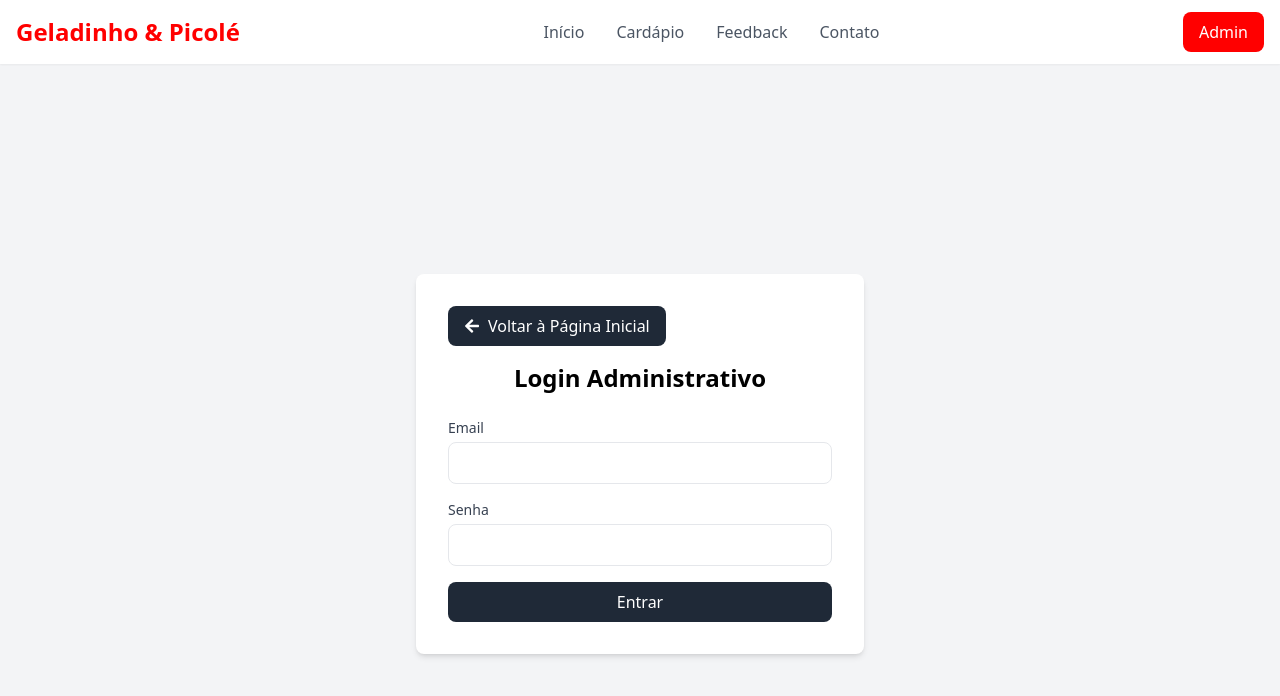
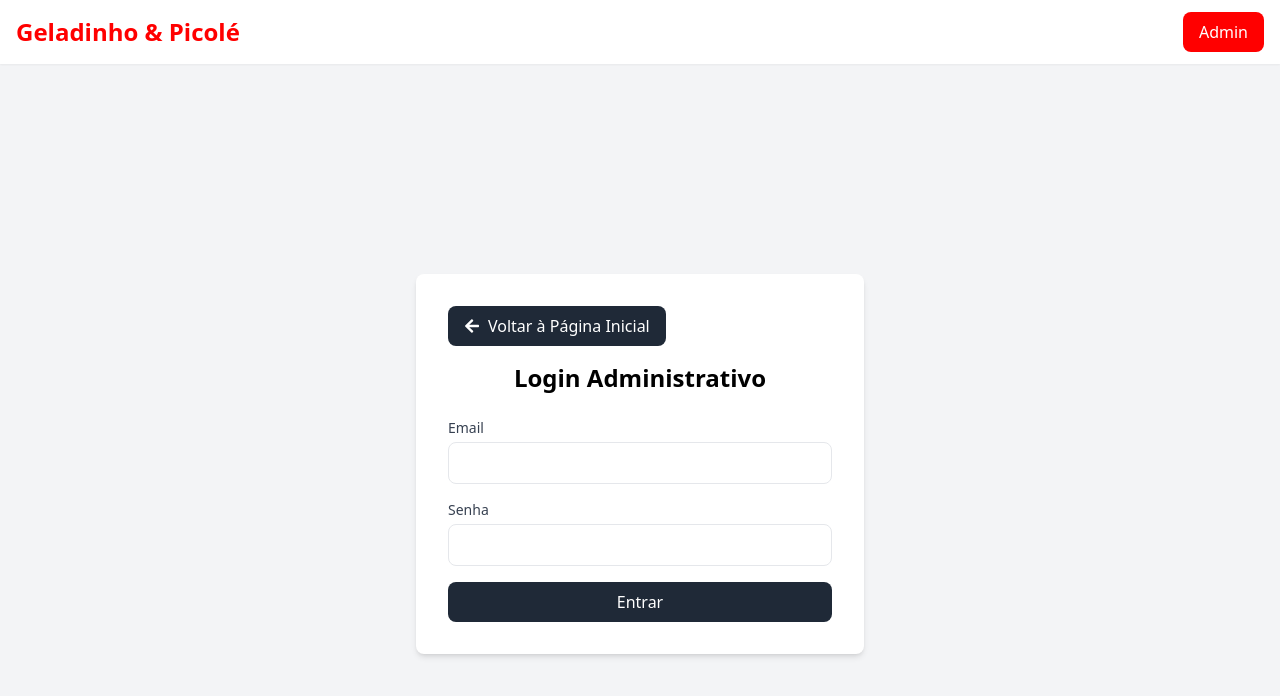
Before and after one commit to KaikSAlves/projeto-desenvolvimento-web-frontend, a React (Vite) app: page /admin/login in a window 1280 px wide. Shown: the top 696 px of the page. Built offline with nearby package versions, Linux system fonts and the light colour scheme.

Commit message:
Primeiro commit: Adicionando projeto frontend

```diff
--- a/src/components/Header/Header.jsx
+++ b/src/components/Header/Header.jsx
@@ -1,9 +1,11 @@
 import { useState } from 'react';
-import { Link } from 'react-router-dom';
+import { Link, useLocation } from 'react-router-dom';
 import NavLink from './NavLink';
 
 const Header = () => {
   const [isMenuOpen, setIsMenuOpen] = useState(false);
+  const location = useLocation();
+  const isAdminPage = location.pathname.startsWith('/admin');
 
   const scrollToCardapio = () => {
     document.getElementById('cardapio').scrollIntoView({
@@ -23,6 +25,7 @@
           </h1>
 
           {/* Menu Desktop */}
+          {!isAdminPage && (
             <nav className="hidden md:block">
               <ul className="flex space-x-8">
                 <NavLink href="#inicio">Início</NavLink>
@@ -39,6 +42,7 @@
                 <NavLink href="#contato">Contato</NavLink>
               </ul>
             </nav>
+          )}
 
           {/* Botão Admin */}
           <Link
@@ -82,6 +86,8 @@
         >
           <nav className="py-4 border-t">
             <ul className="space-y-4">
+              {!isAdminPage && (
+                <>
                   <li>
                     <a
                       href="#inicio"
@@ -121,6 +127,8 @@
                       Contato
                     </a>
                   </li>
+                </>
+              )}
               <li>
                 <Link
                   to="/admin/login"
```
Lines whose indentation alone changed are shown as unchanged.
